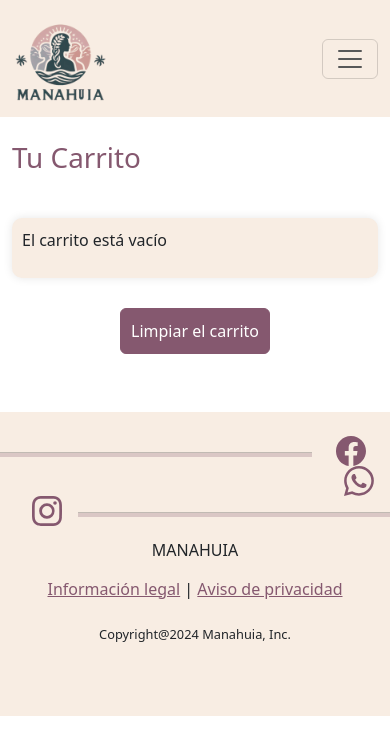
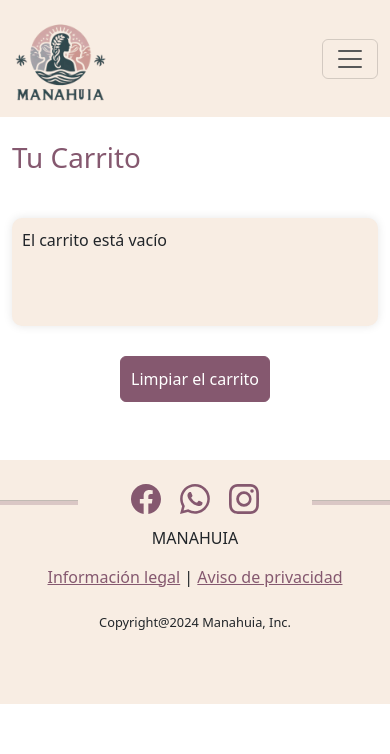
Before and after one commit to lizeth9797/manahuia, a website: page carrito.html in a window 390 px wide. Drawn offline with nearby package versions, Linux system fonts and the light colour scheme; a web font is replaced by a local one.

Commit message:
footer fix

```diff
--- a/carrito.html
+++ b/carrito.html
@@ -14,6 +14,11 @@
     <link rel="icon" sizes="32x32" type="image/x-icon" href="./src/navbaryfooter/icon.ico">
     <link rel="stylesheet" href="./css/styles.css">
     <style>
+      body,
+      html {
+        overflow-x: hidden;
+      }
+
       /*----NAVBAR----*/
 .navbar {
     background-color: #F8EDE3;
@@ -281,6 +286,7 @@ input.btn.btn-primary {
   margin-left: 0.3rem;
 }
 
+
 /* Estilos para el carrito en dispositivos móviles */
 @media screen and (max-width: 576px) {
   #carrito {
@@ -331,6 +337,24 @@ input.btn.btn-primary {
     font-size: 0.8rem; /* Reducir el tamaño del texto del footer */
   }
 }
+
+@media screen and (max-width:768px){
+    .line-wrapped1{
+        float: left;
+        background-color: #85586F;
+        height: 5px;
+        margin-left: 0%;
+        width: 20%;
+    }
+    .line-wrapped2{
+        float: right;
+        background-color: #85586F;
+        height: 5px;
+        margin-right: 0%;
+        width: 20%;
+
+    }
+
     </style>
   </head>
   <body class="fondoprincipal"><!--Cree esta clase de fondo principal para darle un color al fondo, igual en la realizacion del css se puede quitar-->
--- a/js/carrito.js
+++ b/js/carrito.js
@@ -9,7 +9,7 @@ function mostrarCarrito() {
 
   // Verificar si hay elementos en el carrito
   if (viajes.length === 0) {
-    carritoContainer.innerHTML = '<p>El carrito está vacío</p>';
+    carritoContainer.innerHTML = '<p>El carrito está vacío</p> <br><br>';
   } else {
     // Construir el HTML completo del carrito
     carritoContainer.innerHTML = ''; // Limpiar el contenido anterior
```
